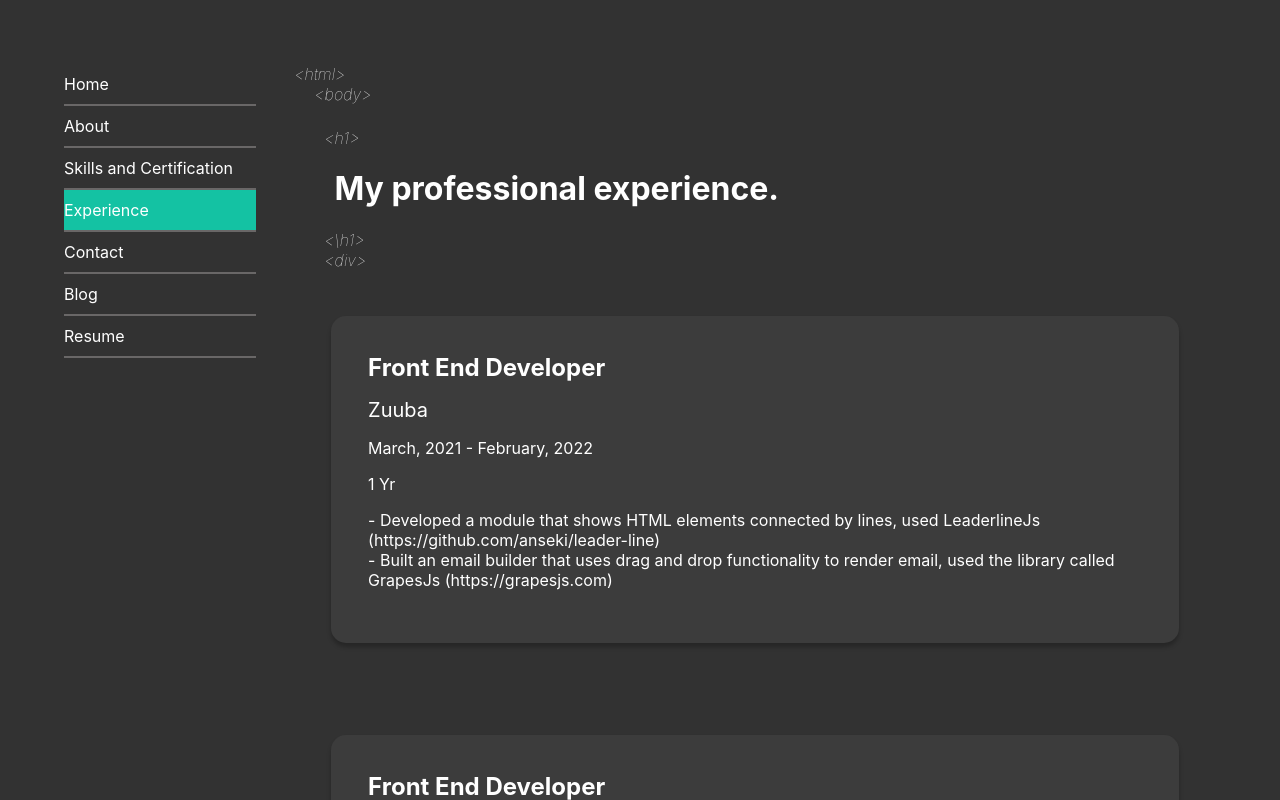
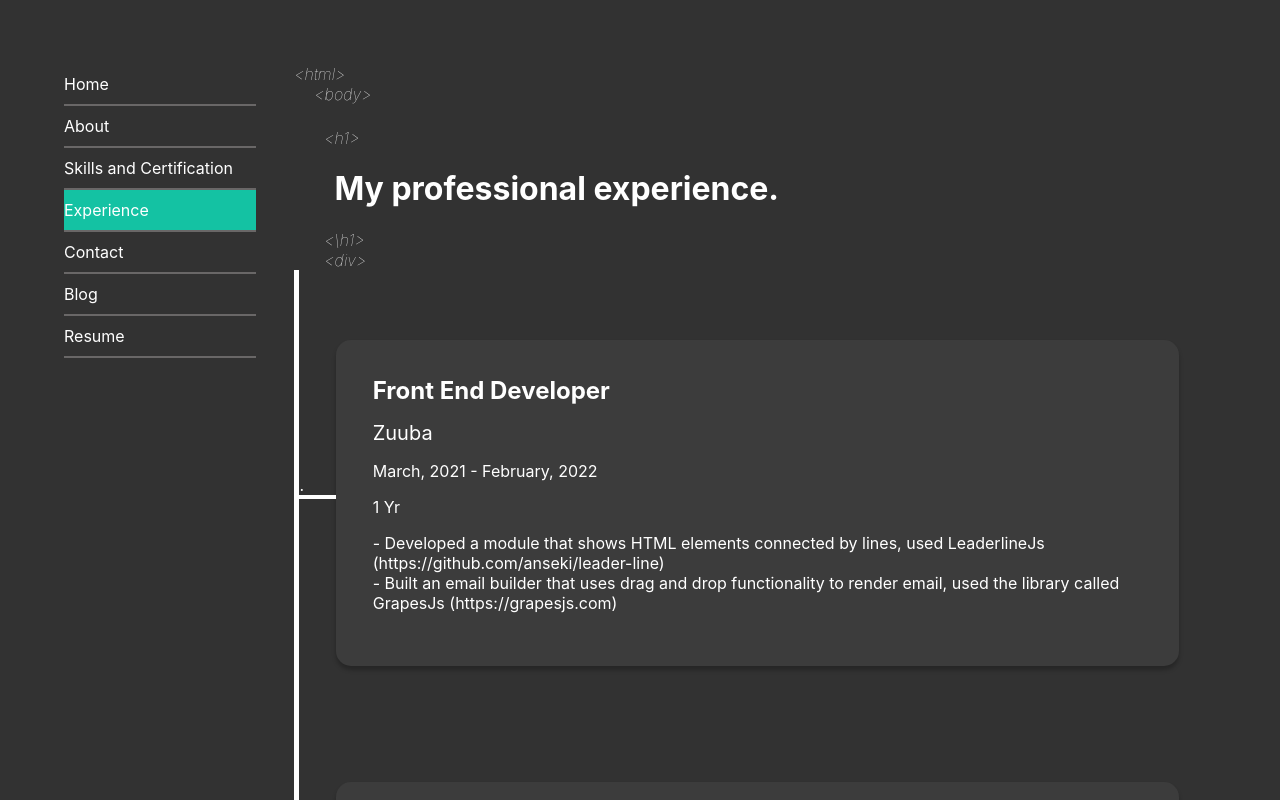
Before and after one commit to Ramu-Narasinga/My-Personal-Website, a Next.js app: page /experience in a window 1280 px wide. Shown: the top 800 px of the page. Built offline with nearby package versions, Linux system fonts and the light colour scheme.

Commit message:
added my experience iteration and design polish

```diff
--- a/components/my-experience/my-experience-card.module.css
+++ b/components/my-experience/my-experience-card.module.css
@@ -28,3 +28,10 @@
 .experienceResponsibilties {
   margin-bottom: 1rem;
 }
+
+.experienceTimelineDot {
+  width: 4%;
+  border-bottom: 0.3rem solid;
+  position: relative;
+  top: 12%;
+}
--- a/components/my-experience/my-experience-card.tsx
+++ b/components/my-experience/my-experience-card.tsx
@@ -1,4 +1,4 @@
-import myExperienceStyles from './my-experience-card.module.css';
+import myExperienceCardStyles from './my-experience-card.module.css';
 
 type MyExperienceCard = {
   role: string,
@@ -30,13 +30,14 @@ export default function MyExperienceCard(myExperienceCardProps: MyExperienceCard
 
   return (
     <>
-        <div className={myExperienceStyles.experienceCard}>
-          <div className={myExperienceStyles.experienceRole}>{role}</div>
-          <div className={myExperienceStyles.experienceCompany}>{company}</div>
-          <div className={myExperienceStyles.experienceMonth}>{startMonth} - {endMonth}</div>
-          <div className={myExperienceStyles.experienceDuration}>{duration}</div>
-          <div className={myExperienceStyles.experienceResponsibilties}>{responsibilities.map(responsibility => <div> - {responsibility}</div>)}</div>
-        </div>
+      <div className={myExperienceCardStyles.experienceTimelineDot}>.</div>
+      <div className={myExperienceCardStyles.experienceCard}>
+        <div className={myExperienceCardStyles.experienceRole}>{role}</div>
+        <div className={myExperienceCardStyles.experienceCompany}>{company}</div>
+        <div className={myExperienceCardStyles.experienceMonth}>{startMonth} - {endMonth}</div>
+        <div className={myExperienceCardStyles.experienceDuration}>{duration}</div>
+        <div className={myExperienceCardStyles.experienceResponsibilties}>{responsibilities.map(responsibility => <div> - {responsibility}</div>)}</div>
+      </div>
     </>
   );
 }
--- a/pages/experience.tsx
+++ b/pages/experience.tsx
@@ -3,6 +3,7 @@ import Layout from '../components/layout/layout'
 import MyExperienceCard from '../components/my-experience/my-experience-card'
 import { experience } from '../components/my-experience/my-experience-data'
 import CustomDiv from '../components/themed-tags/custom-div/custom-div'
+import experienceStyles from '../styles/experience.module.css';
 
 export default function Experience() {
 
@@ -12,9 +13,14 @@ export default function Experience() {
          My professional experience.
       </CustomH1>
       <CustomDiv>
-        {
-          experience.map(experience => <MyExperienceCard myExp={experience}></MyExperienceCard>)
-        }
+        <div className={experienceStyles.experienceContainer}>
+          <div  className={experienceStyles.experienceTimeLine}></div>
+          <div>
+            {
+              experience.map(experience => <MyExperienceCard myExp={experience}></MyExperienceCard>)
+            }
+          </div>
+        </div>
       </CustomDiv>
     </Layout>
   )
--- /dev/null
+++ b/styles/experience.module.css
@@ -0,0 +1,10 @@
+.experienceContainer {
+  height: fit-content;
+  display: flex;
+  justify-content: row;
+  flex-direction: row;
+}
+
+.experienceTimeLine {
+  border-left: 0.35rem solid white;
+}
```
